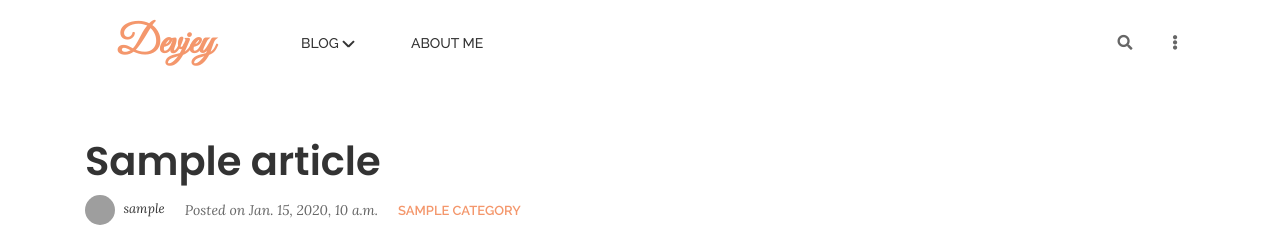
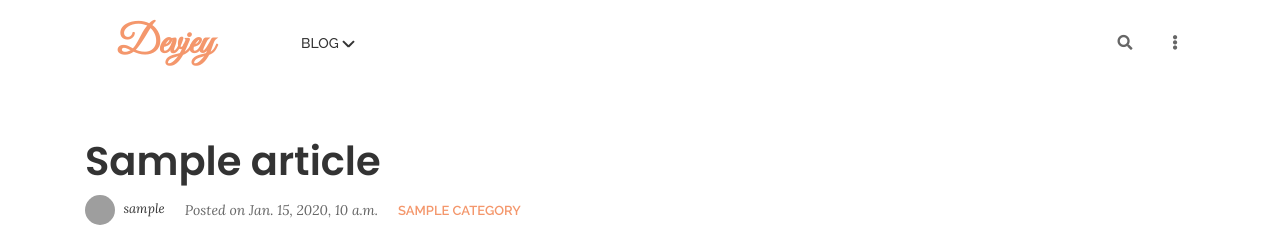
Before and after one commit to dev-jey/my-blog-django, a Django app: a page that uses app/templates/blog/base.html in a window 1280 px wide. Shown: the top 240 px of the page. Run offline with Django 3.2, Linux system fonts and the light colour scheme; tables that the repository leaves empty hold one stand-in row (values such as "Sample post"); some libraries are stand-ins or nearby versions; grey boxes are pictures that could not be loaded.

Commit message:
Remove about

```diff
--- a/app/templates/blog/base.html
+++ b/app/templates/blog/base.html
@@ -86,9 +86,9 @@
                                             {% endfor %}
                                         </ul>
                                     </li>
-                                    <li class="nav-item"><a class="nav-link" href="{% url 'app:about' %}">About Me
+                                    <!-- <li class="nav-item"><a class="nav-link" href="{% url 'app:about' %}">About Me
                                         </a>
-                                    </li>
+                                    </li> -->
                                 </ul>
                             </div>
                             <div class="col col-lg-2 order-3">
```
